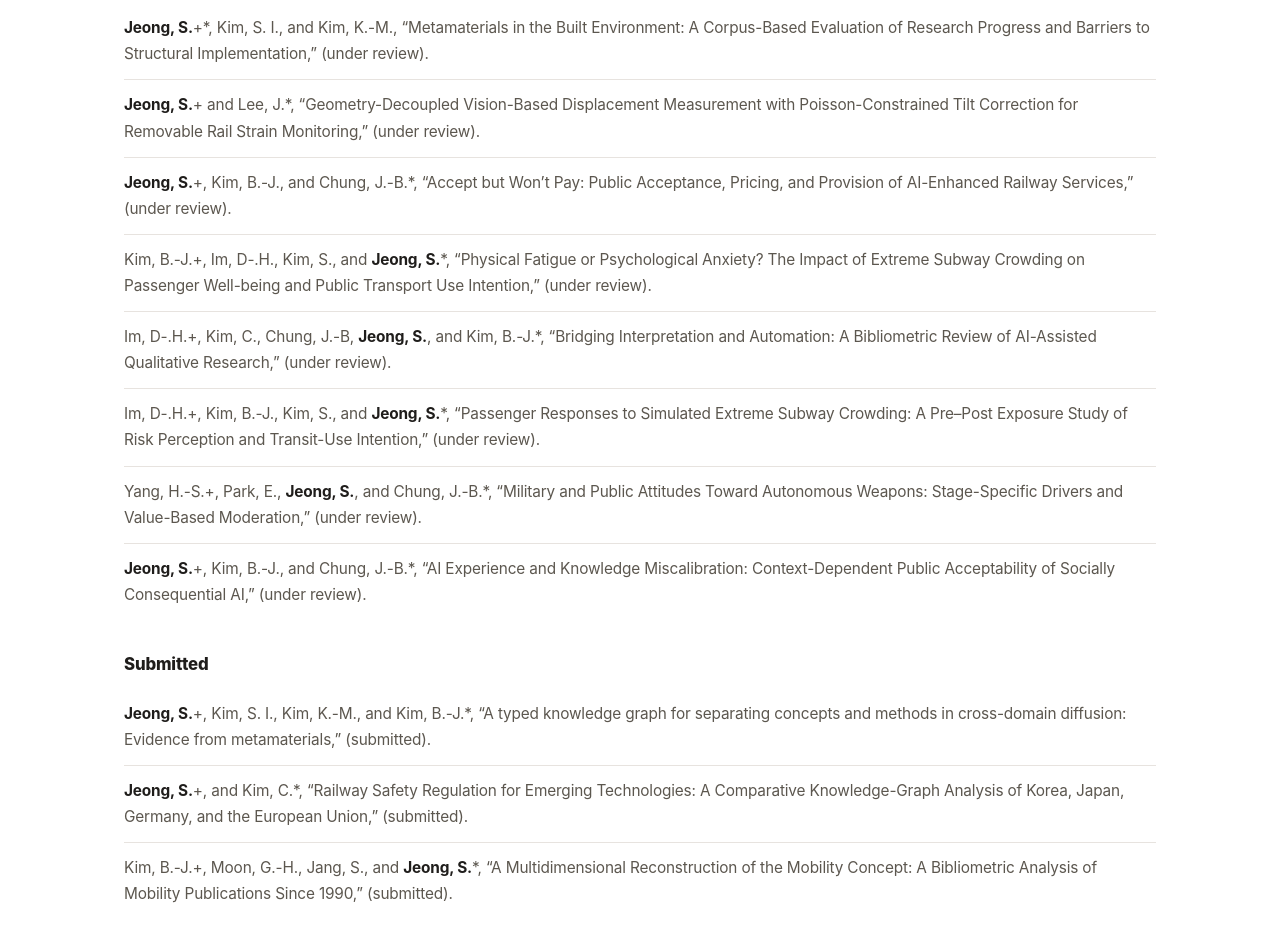
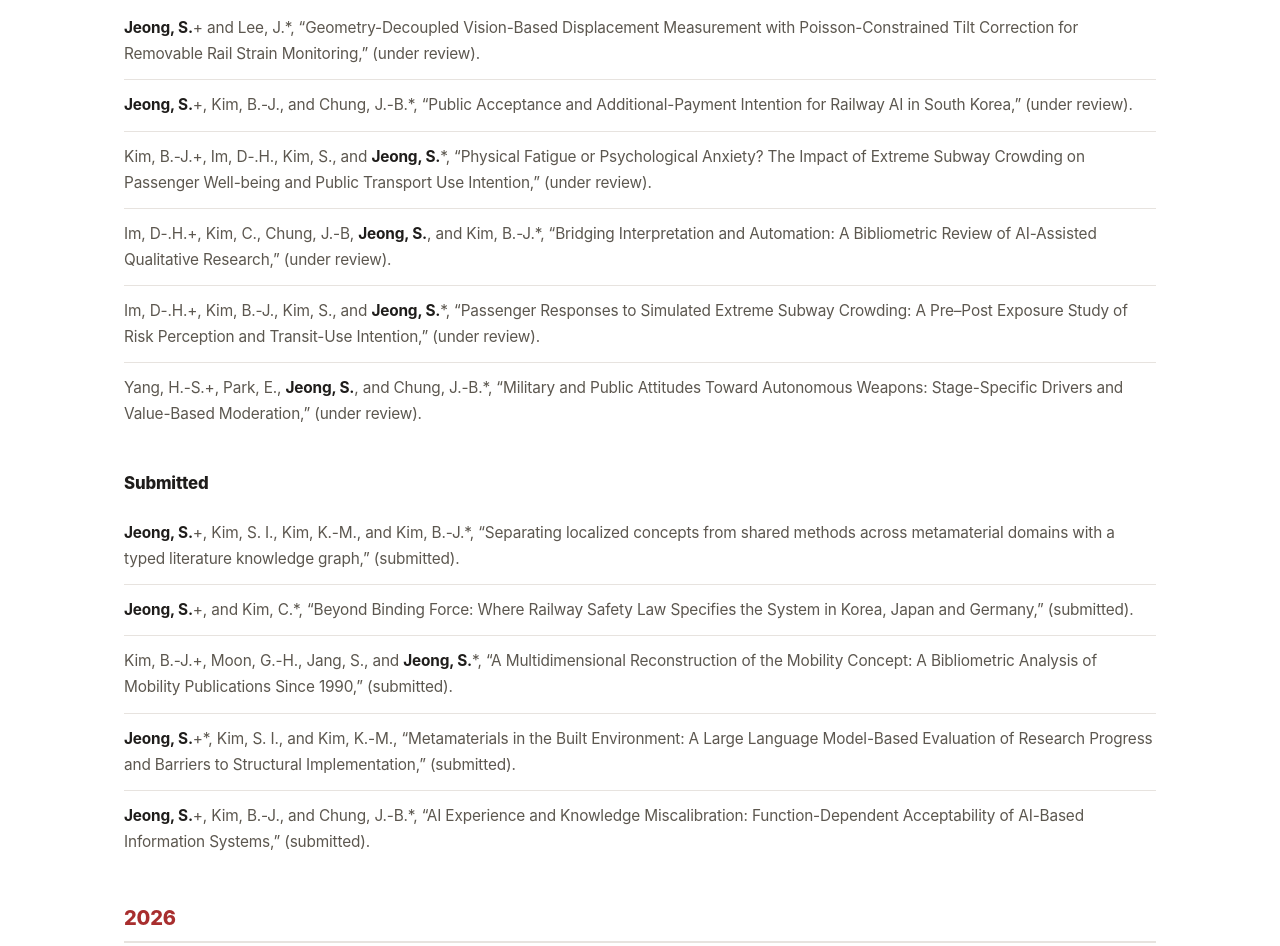
Before and after one commit to Hoofeels/hoofeels.github.io, a plain HTML site: page publication.html in a window 1280 px wide. Shown: the part 1057-2003 px from the top of the page. Drawn offline with Linux system fonts and the light colour scheme; a web font is replaced by a local one.

Commit message:
docs(publication): retitle five papers; move two to Submitted
publication.html
- Under review: retitle "Accept but Won't Pay" to "Public Acceptance and
  Additional-Payment Intention for Railway AI in South Korea".
- Submitted: retitle the metamaterials typed-knowledge-graph paper to
  "Separating localized concepts from shared methods across metamaterial
  domains with a typed literature knowledge graph".
- Submitted: retitle the railway safety regulation paper to "Beyond Binding
  Force: Where Railway Safety Law Specifies the System in Korea, Japan and
  Germany".
- Move from Under review to Submitted and retitle:
  - "Metamaterials in the Built Environment: A Large Language Model-Based
    Evaluation of Research Progress and Barriers to Structural
    Implementation"
  - "AI Experience and Knowledge Miscalibration: Function-Dependent
    Acceptability of AI-Based Information Systems"

Co-Authored-By: Claude Opus 5.5 <noreply@anthropic.com>

```diff
--- a/publication.html
+++ b/publication.html
@@ -63,21 +63,21 @@
 
         <h3 class="subhead reveal">Under review</h3>
         <ol class="pub-list reveal">
-          <li><strong>Jeong, S.</strong>+*, Kim, S. I., and Kim, K.-M., “Metamaterials in the Built Environment: A Corpus-Based Evaluation of Research Progress and Barriers to Structural Implementation,” (under review).</li>
           <li><strong>Jeong, S.</strong>+ and Lee, J.*, “Geometry-Decoupled Vision-Based Displacement Measurement with Poisson-Constrained Tilt Correction for Removable Rail Strain Monitoring,” (under review).</li>
-          <li><strong>Jeong, S.</strong>+, Kim, B.-J., and Chung, J.-B.*, “Accept but Won’t Pay: Public Acceptance, Pricing, and Provision of AI-Enhanced Railway Services,” (under review).</li>
+          <li><strong>Jeong, S.</strong>+, Kim, B.-J., and Chung, J.-B.*, “Public Acceptance and Additional-Payment Intention for Railway AI in South Korea,” (under review).</li>
           <li>Kim, B.-J.+, Im, D-.H., Kim, S., and <strong>Jeong, S.</strong>*, “Physical Fatigue or Psychological Anxiety? The Impact of Extreme Subway Crowding on Passenger Well-being and Public Transport Use Intention,” (under review).</li>
           <li>Im, D-.H.+, Kim, C., Chung, J.-B, <strong>Jeong, S.</strong>, and Kim, B.-J.*, “Bridging Interpretation and Automation: A Bibliometric Review of AI-Assisted Qualitative Research,” (under review).</li>
           <li>Im, D-.H.+, Kim, B.-J., Kim, S., and <strong>Jeong, S.</strong>*, “Passenger Responses to Simulated Extreme Subway Crowding: A Pre–Post Exposure Study of Risk Perception and Transit-Use Intention,” (under review).</li>
           <li>Yang, H.-S.+, Park, E., <strong>Jeong, S.</strong>, and Chung, J.-B.*, “Military and Public Attitudes Toward Autonomous Weapons: Stage-Specific Drivers and Value-Based Moderation,” (under review).</li>
-          <li><strong>Jeong, S.</strong>+, Kim, B.-J., and Chung, J.-B.*, “AI Experience and Knowledge Miscalibration: Context-Dependent Public Acceptability of Socially Consequential AI,” (under review).</li>
         </ol>
 
         <h3 class="subhead reveal">Submitted</h3>
         <ol class="pub-list reveal">
-          <li><strong>Jeong, S.</strong>+, Kim, S. I., Kim, K.-M., and Kim, B.-J.*, “A typed knowledge graph for separating concepts and methods in cross-domain diffusion: Evidence from metamaterials,” (submitted).</li>
-          <li><strong>Jeong, S.</strong>+, and Kim, C.*, “Railway Safety Regulation for Emerging Technologies: A Comparative Knowledge-Graph Analysis of Korea, Japan, Germany, and the European Union,” (submitted).</li>
+          <li><strong>Jeong, S.</strong>+, Kim, S. I., Kim, K.-M., and Kim, B.-J.*, “Separating localized concepts from shared methods across metamaterial domains with a typed literature knowledge graph,” (submitted).</li>
+          <li><strong>Jeong, S.</strong>+, and Kim, C.*, “Beyond Binding Force: Where Railway Safety Law Specifies the System in Korea, Japan and Germany,” (submitted).</li>
           <li>Kim, B.-J.+, Moon, G.-H., Jang, S., and <strong>Jeong, S.</strong>*, “A Multidimensional Reconstruction of the Mobility Concept: A Bibliometric Analysis of Mobility Publications Since 1990,” (submitted).</li>
+          <li><strong>Jeong, S.</strong>+*, Kim, S. I., and Kim, K.-M., “Metamaterials in the Built Environment: A Large Language Model-Based Evaluation of Research Progress and Barriers to Structural Implementation,” (submitted).</li>
+          <li><strong>Jeong, S.</strong>+, Kim, B.-J., and Chung, J.-B.*, “AI Experience and Knowledge Miscalibration: Function-Dependent Acceptability of AI-Based Information Systems,” (submitted).</li>
         </ol>
 
         <div class="pub-year reveal">2026</div>
```
